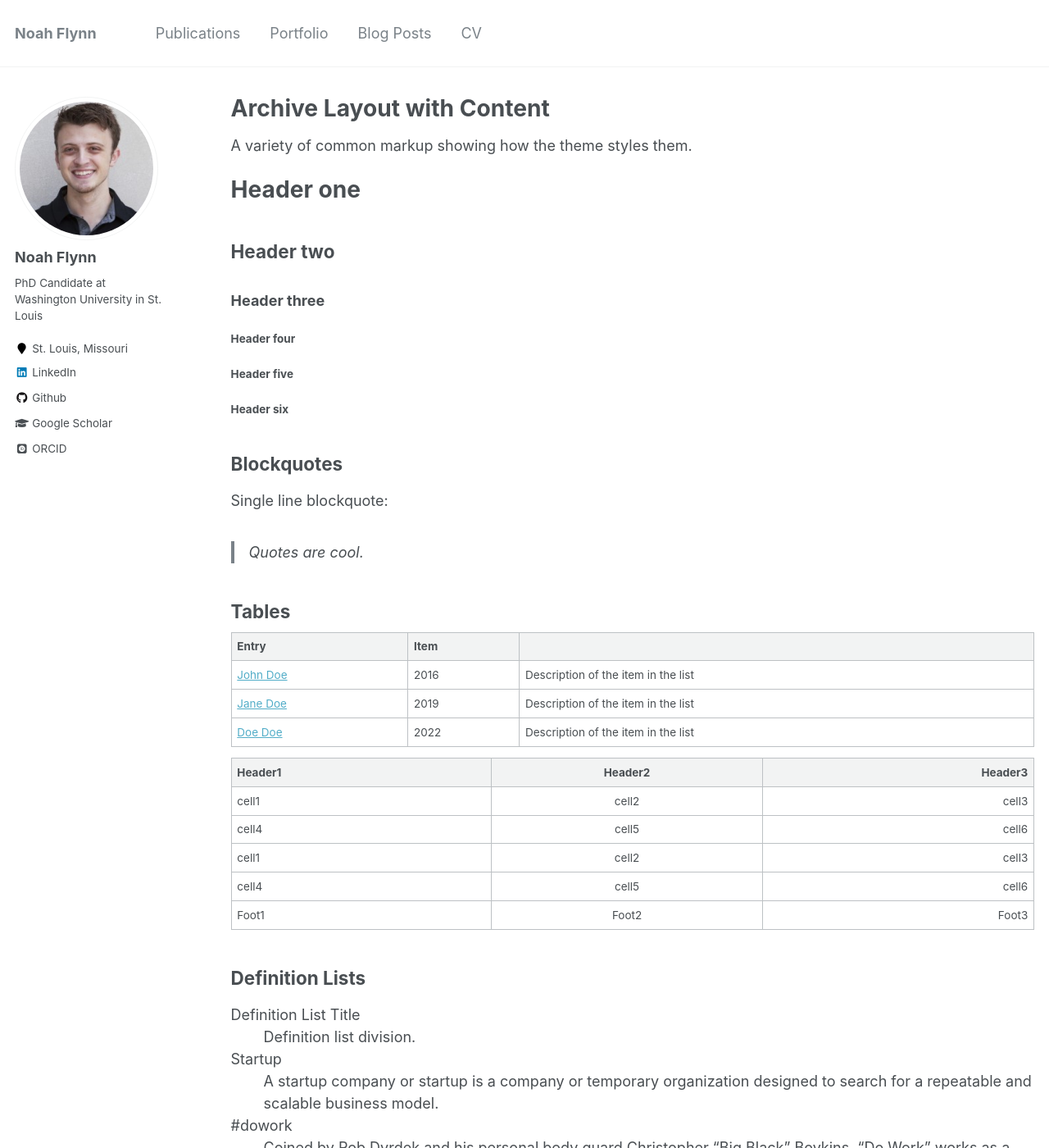
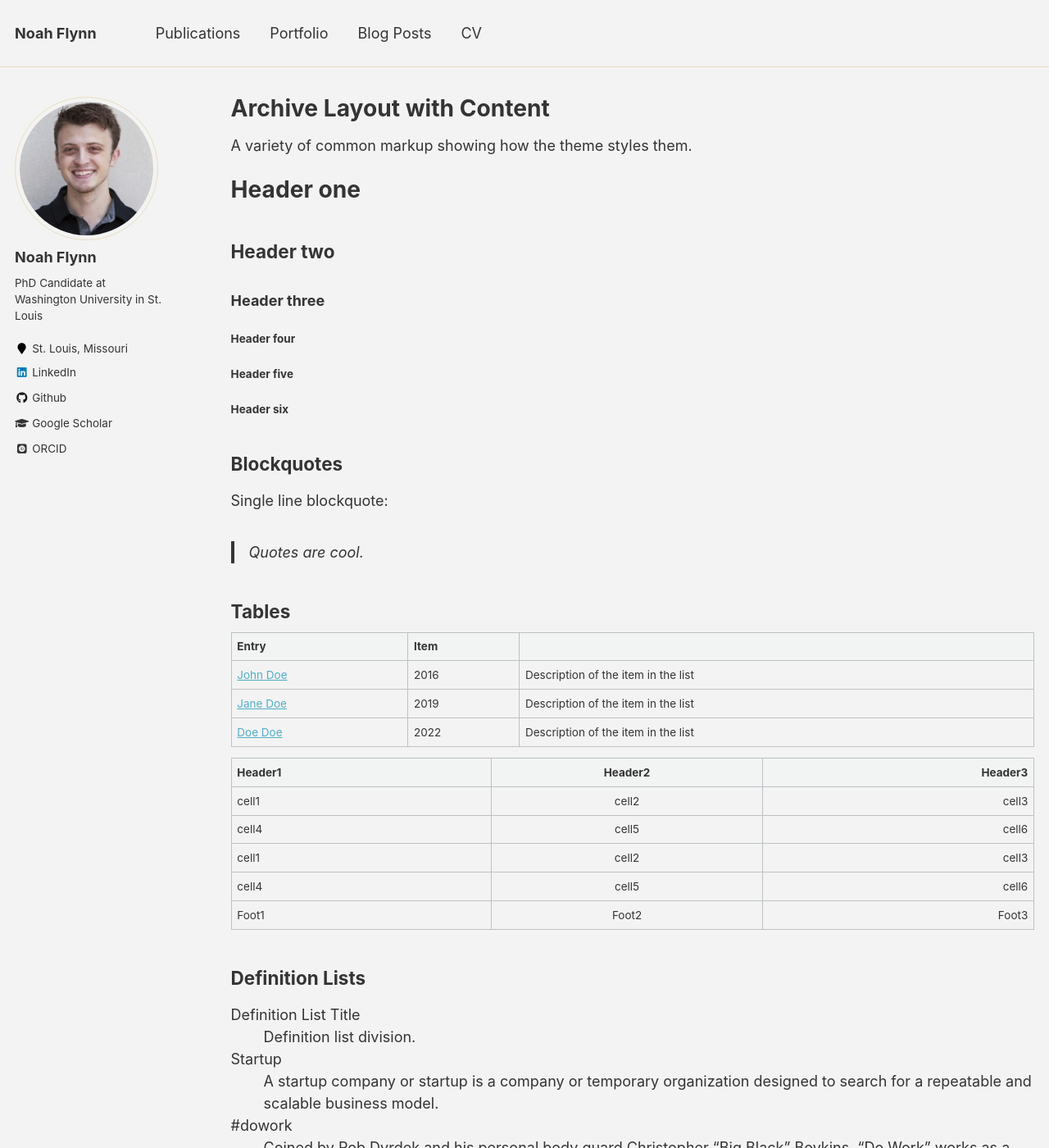
Before and after one commit to nrflynn2/nrflynn2.github.io, a Jekyll site: the page built from _pages/archive-layout-with-content.md, in a window 1280 px wide and 1400 px high. Shown: the whole window at 82% size. Built offline with Jekyll 4.4.1, drawn with Linux system fonts in a browser that asks for light colours; some web fonts are replaced; some of the changed text lies outside the part shown.

Commit message:
Theme update

```diff
--- a/_config.yml
+++ b/_config.yml
@@ -18,7 +18,7 @@ teaser                   :  # filename of teaser fallback teaser image placed in
 breadcrumbs              : false # true, false (default)
 words_per_minute         : 160
 future                   : false
-read_more                : "enabled" # if enabled, adds "Read more" links to excerpts
+read_more                : "disabled" # if enabled, adds "Read more" links to excerpts
 talkmap_link             : false #change to true to add link to talkmap on talks page
 comments:
   provider               : # false (default), "disqus", "discourse", "facebook", "google-plus", "staticman", "custom"
--- a/_sass/_variables.scss
+++ b/_sass/_variables.scss
@@ -53,14 +53,14 @@ $darker-gray                : mix(#000, $gray, 60%);
 $light-gray                 : mix(#fff, $gray, 50%);
 $lighter-gray               : mix(#fff, $gray, 90%);
 
-$body-color                 : #fff;
-$background-color           : #fff;
-$code-background-color      : #fafafa;
-$code-background-color-dark : $light-gray;
-$text-color                 : $dark-gray;
-$border-color               : $lighter-gray;
+$body-color                 : #f3f3f3;
+$background-color           : #f3f3f3;
+$code-background-color      : mix(#000, $background-color, 15%);
+$code-background-color-dark : mix(#000, $background-color, 20%);
+$text-color                 : #343434;
+$border-color               : #e9dcbe;
 
-$primary-color              : #7a8288;
+$primary-color              : #343434;
 $success-color              : #62c462;
 $warning-color              : #f89406;
 $danger-color               : #ee5f5b;
@@ -95,6 +95,7 @@ $link-color-hover           : mix(#000, $link-color, 25%);
 $link-color-visited         : mix(#fff, $link-color, 25%);
 $masthead-link-color        : $primary-color;
 $masthead-link-color-hover  : mix(#000, $primary-color, 25%);
+$navicon-link-color-hover   : mix(#fff, $primary-color, 80%) !default;
 
 
 /*
```
